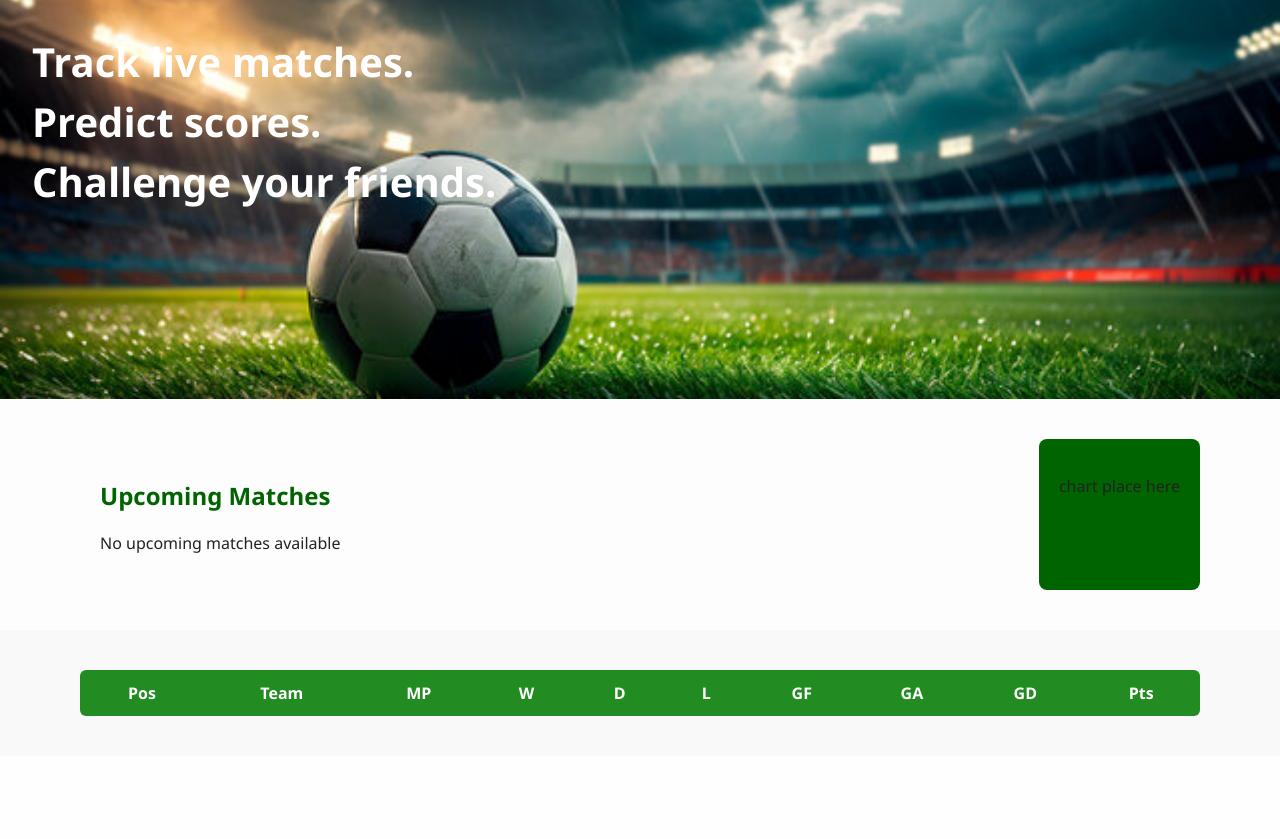
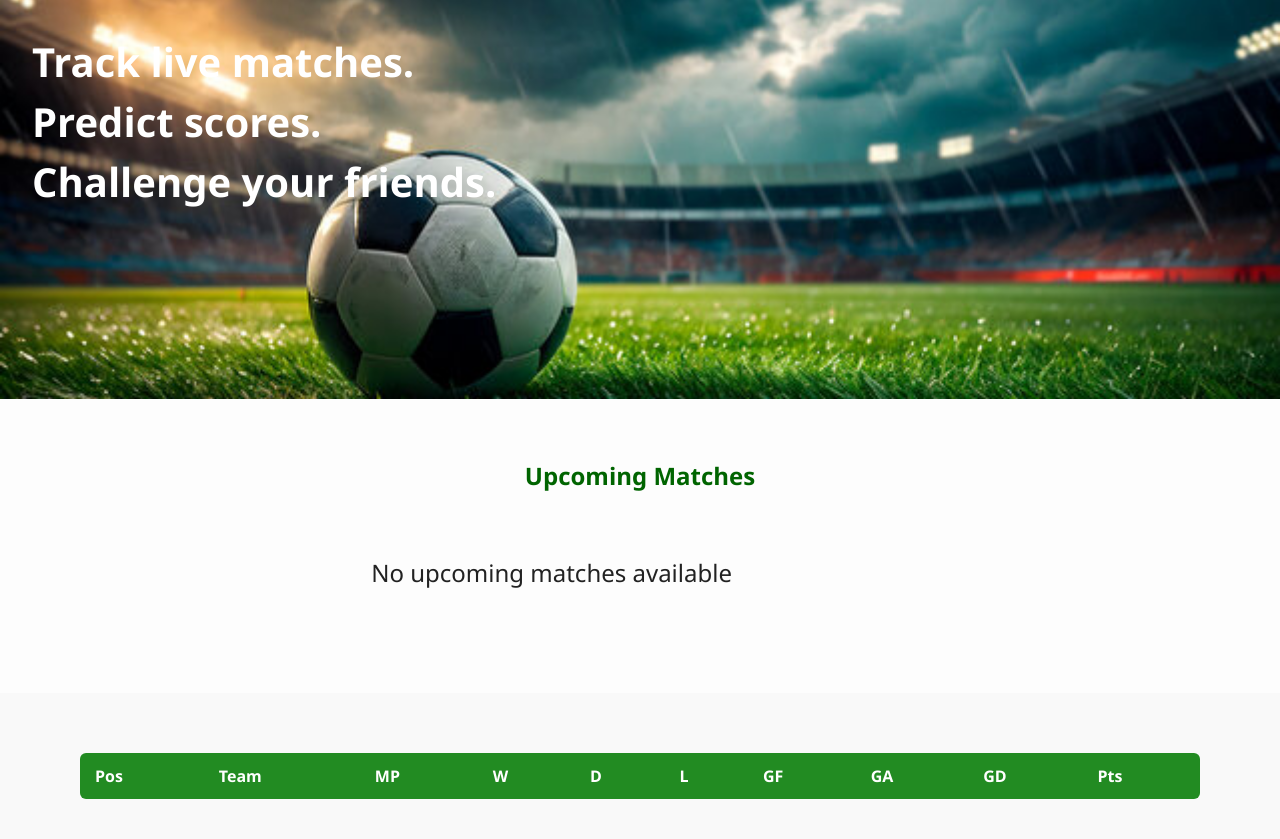
Before and after one commit to ArezooGoshtasbi/football-mania, a Django app: page / in a window 1280 px wide. Shown: the part 55-894 px from the top of the page. Before the commit the page ends 771 px from the top, so only its background shows below. Run offline with Django 5.2, Linux system fonts and the light colour scheme; the visitor is signed in with stand-in values (Sample User, id 1); data that the repository does not hold is empty.

Commit message:
edit home css file

```diff
--- a/football/static/football/home.css
+++ b/football/static/football/home.css
@@ -36,44 +35,44 @@
   text-align: left;
   max-width: 600px;
 }
-
-
 .matches-section {
   padding: 40px 80px;
   display: flex;
   flex-direction: row;
   justify-content: space-between;
   background-color: #fdfdfd;
+  gap: 40px;
 }
-.matches-list .chart-placeholder {
+.matches-list {
   width: 48%;
 }
 
-.matches-section h2 {
+.matches-section {
   font-size: 24px;
   margin-bottom: 20px;
+  display: block;
+}
+h2 {
+  text-align: center;
+  font-size: 24px;
   color: #006400;
+  margin-top: 20px;
 }
 .matches-list {
-  background-color: #fdfdfd;
-  padding: 20px;
-  border-radius: 8px;
-}
-.chart-placeholder {
-  background-color: #006400;
-  padding: 20px;
-  border-radius: 8px;
+  display: grid;
+  grid-template-columns: repeat(auto-fit, minmax(280px, 1fr));
+  gap: 20px;
+  margin: 40px auto;
+  max-width: 1000px;
 }
 .match-card {
-  background: #fff;
+  background: white;
+  padding: 15px;
   border-radius: 12px;
-  padding: 12px 20px;
-  margin-bottom: 20px;
+  box-shadow: 0 0 8px rgba(0,0,0,0.08);
   display: flex;
   align-items: center;
   justify-content: space-between;
-  box-shadow: 0 2px 10px rgba(0, 0, 0, 0.05);
-  gap: 20px;
 }
 .team-info {
   display: flex;
@@ -152,7 +145,7 @@
 
 th, td {
   padding: 12px 15px;
-  text-align: center;
+  text-align: left;
 }
 
 th {
--- a/football/templates/football/home.html
+++ b/football/templates/football/home.html
@@ -7,8 +7,8 @@
     </div>
   </section>
   <section class="matches-section">
+    <h2>Upcoming Matches</h2>
     <div class="matches-list">
-      <h2>Upcoming Matches</h2>
       {% if upcoming_matches %}
         {% for match in upcoming_matches %}
           <div class="match-card">
@@ -32,9 +32,6 @@
       {% else %}
           <p>No upcoming matches available</p>
       {% endif %}
-    </div>
-    <div class="chart-placeholder">
-      <p>chart place here</p>
     </div>
   </section>
   <section class="stats-section">
```
Also changed, not shown: other parts of football/static/football/home.css (+51 -7 lines).
